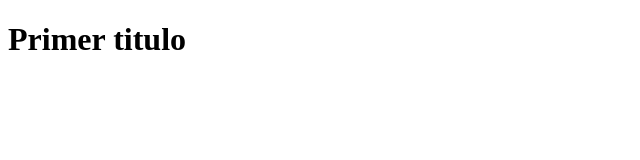
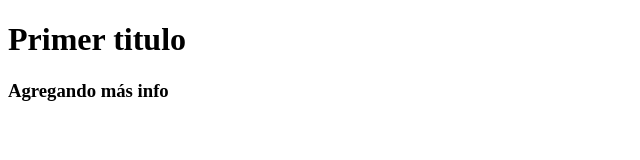
Before and after one commit to etherubn/gitpractice, a plain HTML site: page index.html in a window 1280 px wide. Shown: the whole page, without its empty margins (0-640 px from the left). Drawn offline with Linux system fonts and the light colour scheme.

Commit message:
agregando más contenido

```diff
--- a/index.html
+++ b/index.html
@@ -7,5 +7,6 @@
 </head>
 <body>
     <h1>Primer titulo</h1>
+    <h3>Agregando más info</h3>
 </body>
 </html>
```
